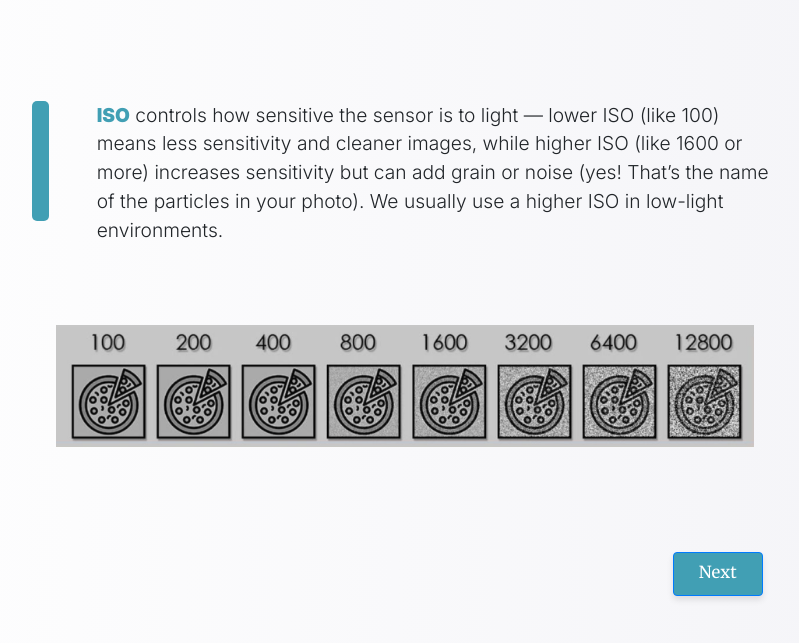
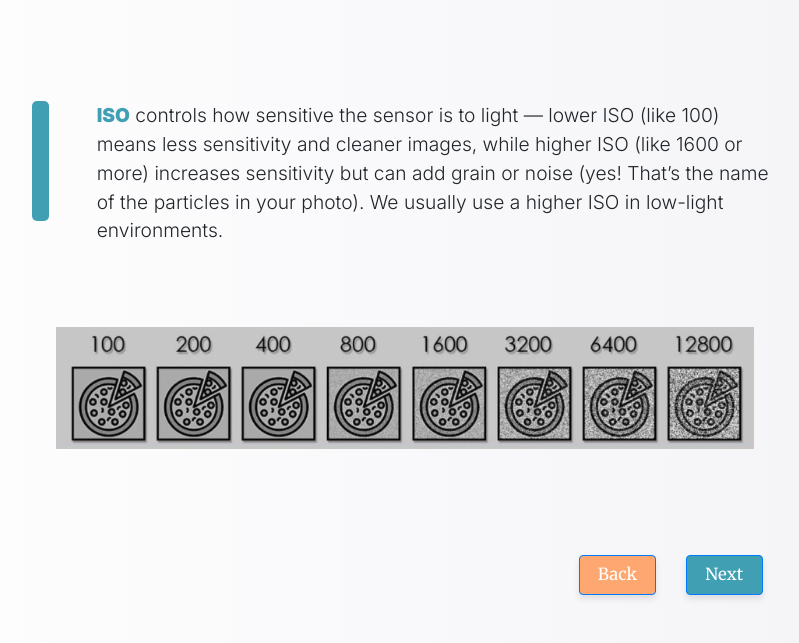
Before and after one commit to popi-x/UI-final-project, a Flask app: page /learn/iso/1 in a window 1280 px wide. Shown: the part 67-710 px from the top of the page, without its empty margins (245-1044 px from the left). Run offline with Flask 3, Linux system fonts and the light colour scheme; some libraries are stand-ins or nearby versions.

Commit message:
adjust layouts

```diff
--- a/Data/aperture_data.json
+++ b/Data/aperture_data.json
@@ -2,12 +2,12 @@
 
   {
     "title": "",
-    "text": "<strong>Aperture</strong> is the opening in a lens that controls how much light enters the camera—wider apertures (like <strong>f/1.8</strong>) let in more light and create a <strong>blurry background</strong>, while narrower apertures (like <strong>f/16</strong>) let in less light and keep more of the scene in focus.",
+    "text": "<strong>Aperture</strong> is the opening in a lens that controls how much light enters the camera - wider apertures (like <strong>f/1.8</strong>) let in more light and create a <strong>blurry background</strong>, while narrower apertures (like <strong>f/16</strong>) let in less light and keep more of the scene in focus.",
     "image": "images/aperture_2.png"
   },
   {
     "title": "",
-    "text": "<strong>Depth of field</strong> is directly affected by aperture—a wide aperture (like <strong>f/1.8</strong>) creates a <strong>shallow depth of field</strong>, blurring the background, while a narrow aperture (like <strong>f/16</strong>) results in a <strong>deep depth of field</strong>, keeping more of the scene in focus.",
+    "text": "<strong>Depth of field</strong> is directly affected by aperture - a wide aperture (like <strong>f/1.8</strong>) creates a <strong>shallow depth of field</strong>, blurring the background, while a narrow aperture (like <strong>f/16</strong>) results in a <strong>deep depth of field</strong>, keeping more of the scene in focus.",
     "image": "images/aperture_3.png"
   }
 ]
--- a/Static/css/main.css
+++ b/Static/css/main.css
@@ -82,7 +82,7 @@ body {
   background-color: #419FB4;
   width: 8vw;
   height: 8vh;
-  font-size: clamp(0.5rem, 3vw, 1.5rem);
+  font-size: clamp(0.5rem, 4vw, 2rem);
   color:white;
   box-shadow: 0 4px 6px rgba(0, 0, 0, 0.1); /* Soft shadow */
  }
@@ -241,10 +241,38 @@ span{
 /* ---------- next link button ---------- */
 .next-btn-container .btn{
   background-color: #419FB4;
-  width: 7vw;
-  height: 5.5vh;
+  width: 6vw;
+  height: 5vh;
   font-size: clamp(0.5rem, 1.3vw, 1.5rem);
   color:white;
   box-shadow: 0 4px 6px rgba(0, 0, 0, 0.1); /* Soft shadow */
   font-family: 'merriweather', serif;
 }
+
+/* ---------- contents buttons ---------- */
+.back-btn .btn{
+  background-color: #FFA770;
+  width: 6vw;
+  height: 5vh;
+  font-size: clamp(0.5rem, 1.3vw, 1.5rem);
+  color:white;
+  box-shadow: 0 4px 6px rgba(0, 0, 0, 0.1); /* Soft shadow */
+  font-family: 'merriweather', serif;
+  display: flex;
+  align-items: center;
+  justify-content: center;
+
+}
+
+.next-btn .btn{
+  background-color: #419FB4;
+  width: 6vw;
+  height: 5vh;
+  font-size: clamp(0.5rem, 1.3vw, 1.5rem);
+  color:white;
+  box-shadow: 0 4px 6px rgba(0, 0, 0, 0.1); /* Soft shadow */
+  font-family: 'merriweather', serif;
+  display: flex;
+  align-items: center;
+  justify-content: center;
+}
--- a/Templates/iso_1.html
+++ b/Templates/iso_1.html
@@ -16,8 +16,11 @@
         <img src="{{ url_for('static', filename='images/iso_sample.png') }}"  alt="ISO Example" id="iso-example">
     </div>
     <div class="next-btn-container row justify-content-end">
-        <div class="col-auto">
-            <a href="/learn/aperture/cover" class="btn btn-primary px-4 py-2">Next</a>
+        <div class="col-auto back-btn">
+            <a href="/learn/iso/cover" class="btn btn-primary">Back</a>
+        </div>
+        <div class="col-auto next-btn">
+            <a href="/learn/aperture/cover" class="btn btn-primary">Next</a>
         </div>
     </div>
 </div>
--- a/Templates/layout.html
+++ b/Templates/layout.html
@@ -34,11 +34,11 @@
       <div class="collapse navbar-collapse" id="navbarNav">
         <ul class="navbar-nav">
           <li class="nav-item"><a class="nav-link {% if request.path == '/' %}active{% endif %}" href="/">Home</a></li>
-          <li class="nav-item"><a class="nav-link {% if request.path.startswith('/learn/exposure') %}active{% endif %}" href="/learn/exposure/cover">Exposure</a></li>
+          <li class="nav-item"><a class="nav-link {% if request.path.startswith('/learn/exposure') and 'triangle' not in request.path %}active{% endif %}" href="/learn/exposure/cover">Exposure</a></li>
           <li class="nav-item"><a class="nav-link {% if request.path.startswith('/learn/iso') %} active{% endif %}" href="/learn/iso/cover">ISO</a></li>
           <li class="nav-item"><a class="nav-link {% if request.path.startswith('/learn/aperture') %} active {% endif %}" href="/learn/aperture/cover">Aperture</a></li>
           <li class="nav-item"><a class="nav-link {% if request.path.startswith('/learn/shutter_speed') %} active {% endif %}" href="/learn/shutter_speed/cover">Shutter Speed</a></li>
-          <li class="nav-item"><a class="nav-link {% if request.path.startswith('/learn/triangle') %} active {% endif %}" href="/learn/exposure_triangle/cover">Exposure Triangle</a></li>
+          <li class="nav-item"><a class="nav-link {% if 'triangle' in request.path %} active {% endif %}" href="/learn/exposure_triangle/cover">Exposure Triangle</a></li>
           <li class="nav-item"><a class="nav-link" href="/quiz/1">Quiz</a></li>
         </ul>
       </div>
--- a/app.py
+++ b/app.py
@@ -46,7 +46,7 @@ def triangle_redirect():
 
 @app.route("/learn/exposure_triangle/<int:step_id>", methods=["GET", "POST"], endpoint="exposure_triangle")
 def triangle(step_id):
-    with open("data/exposure_triangle.json") as f:
+    with open("data/exposure_triangle.json", encoding="utf8") as f:
         content = json.load(f)
 
     total_steps = len(content)
```
Also changed, not shown: Templates/exposure_1.html (+7 -2 lines).
